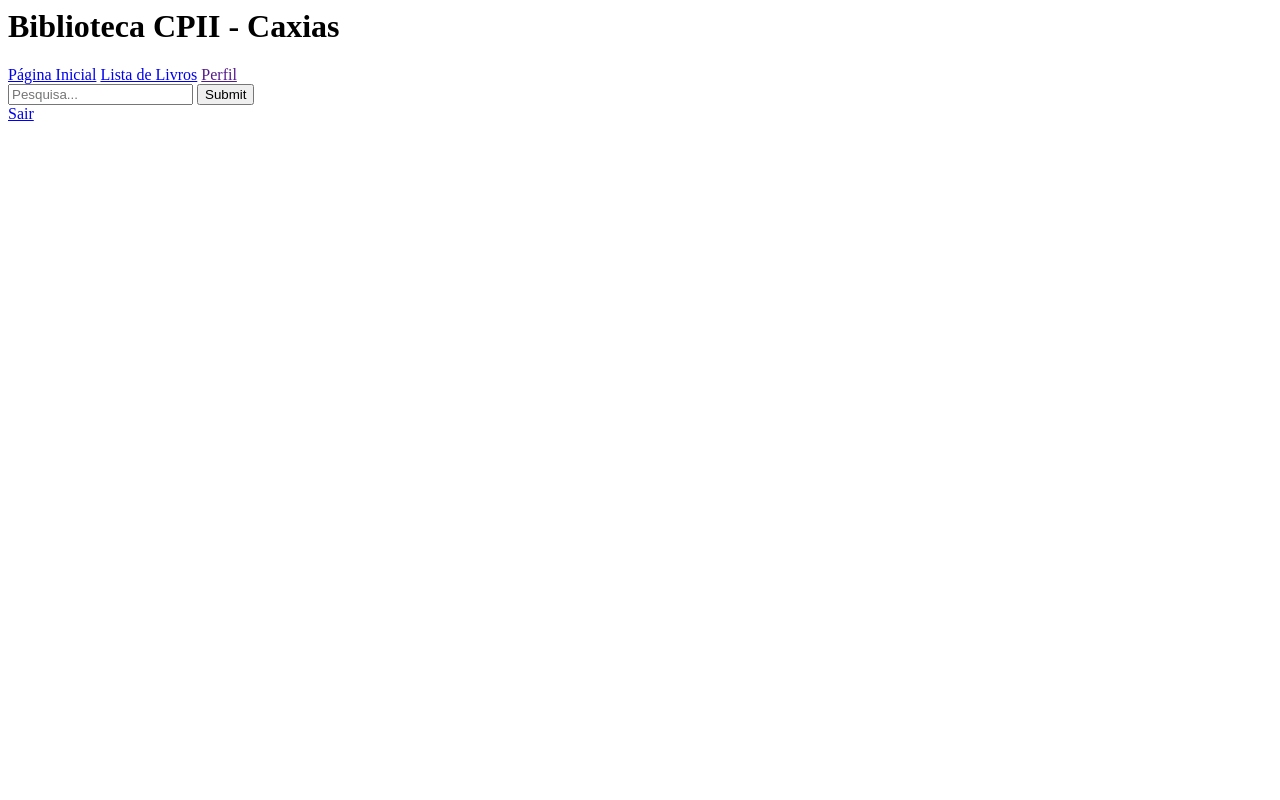
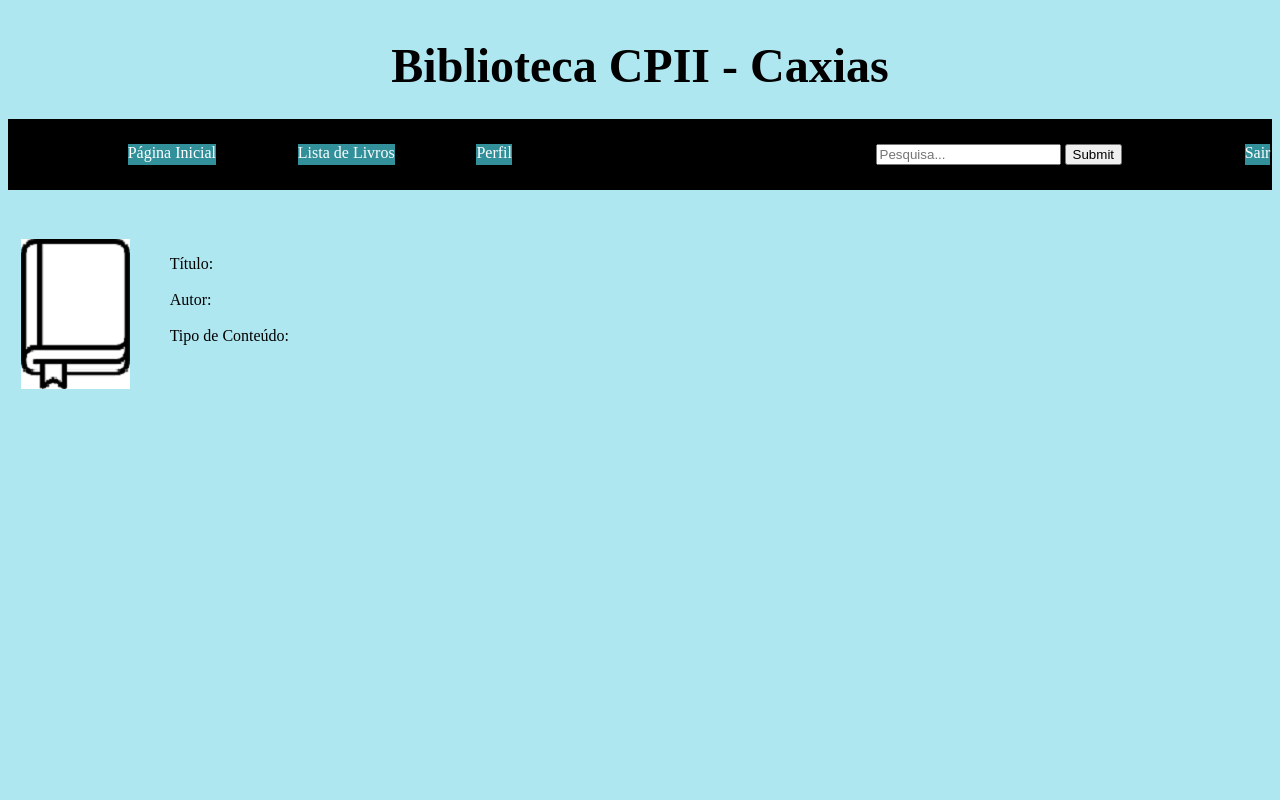
Before and after one commit to cp2-dc-info-projeto-final/alexandr-ia, a PHP site: page /Livro/listagemDeLivros.php in a window 1280 px wide. Run offline with PHP 8.4, Linux system fonts and the light colour scheme; data that the repository does not hold is empty.

Commit message:
Alterações na Página Inicial, adcionadas funções de Pesquisa e começo de desenvolvimento da Listagem de Livros

```diff
--- a/Alexandr_IA/Livro/listagemDeLivros.php
+++ b/Alexandr_IA/Livro/listagemDeLivros.php
@@ -1,9 +1,107 @@
+<?php
+
+	require_once('../Modelo/TabelaLivros.php');
+
+	$listaLivros = PesquisaLivro('', 'pp_titulo');
+
+?>
 <html>
 
 	<head>
 
 		<title>Lista de Livros</title>
 		<meta charset="utf-8">
+		<link rel="stylesheet" type="text/css" href="../ArquivosStyle/FolhaDeEstilo.css">
+
+		<style>
+
+			  h1{
+                  margin-bottom: 2%;
+                }
+
+			  body{
+
+				  margin-top: 3%;
+
+			  }
+
+			  #barra{
+
+				  display: flex;
+				  margin-top: auto;
+				  background-color: #000000;
+
+			  }
+			  #barra a{
+
+				  background-color: #32909a;
+				  color: #FFFFFF;
+				  text-decoration: none;
+
+			  }
+			  #itens_nav{
+
+				  float: left;
+				  padding: 2% 0;
+				  margin-left: 3%;
+				  display: flex;
+				  width: 66%;
+
+			  }
+
+			  #itens_nav a{
+
+				  margin-left: 10%;
+
+			  }
+
+			  #direita{
+
+				  padding: 2% 0;
+				  display: flex;
+				  float: right;
+				  width: 33%;
+
+			  }
+
+			  #sair{
+
+				  float: right;
+				  margin-left: 30%;
+				  color: white;
+
+			  }
+
+			  #pesquisa{
+
+				  margin-left: 3%;
+				  float: right;
+
+			  }
+
+			  .exibicaoLivro{
+
+				  display: flex;
+				  margin-left: 1%;
+				  margin-top: 1%;
+
+			  }
+
+			  .conteudo{
+
+				  display: flex;
+				  float: right;
+
+			  }
+
+			  .conteudo li{
+
+				  list-style-type:none;
+				  text-align: left;
+
+			  }
+
+		</style>
 
 	</head>
 
@@ -14,7 +112,7 @@
 		<div id="barra">
 
 			<div id="itens_nav">
-				<a href="PI_aluno_prof.php">Página Inicial</a>
+				<a href="../PaginaInicial/PI_aluno_prof.php">Página Inicial</a>
 				<a href="../Livro/listagemDeLivros.php">Lista de Livros</a>
 				<a href="">Perfil</a>
 			</div>
@@ -29,6 +127,22 @@
 		</div>
         <br><br>
 
+		<div class="exibicaoLivro">
+
+			<img src="../Imagens/Reduzidas/icon_livro.png">
+			<div class="conteudo">
+
+				<ul>
+					<li>Título: </li>
+					<br>
+					<li>Autor: </li>
+					<br>
+					<li>Tipo de Conteúdo: </li>
+				<ul>
+
+			</div>
+
+		</div>
 
 	</body>
 
--- a/Alexandr_IA/Modelo/TabelaLivros.php
+++ b/Alexandr_IA/Modelo/TabelaLivros.php
@@ -48,8 +48,10 @@
 
 		if($tipo == 'pp_titulo'){ // pp_ é Pesquisar Por
 
-			$sql = $bd -> prepare('SELECT titulo, autor FROM livro WHERE titulo LIKE %:string%');
-			$sql -> bindValue(':string', $string);
+			$string = str_replace("'", "", $string);
+
+			$sql = $bd -> prepare("SELECT titulo, autor FROM livro WHERE titulo LIKE :string ORDER BY titulo ASC");
+			$sql -> bindValue(':string', '%'.$string.'%');
 
 			$sql -> execute();
 			$sql = $sql -> fetch();
@@ -60,8 +62,8 @@
 
 		if($tipo == 'pp_autor'){
 
-			$sql = $bd -> prepare('SELECT titulo, autor FROM livro WHERE autor LIKE %:string%');
-			$sql -> bindValue(':string', $string);
+			$sql = $bd -> prepare('SELECT titulo, autor FROM livro WHERE autor LIKE :string ORDER BY autor ASC');
+			$sql -> bindValue(':string', '%'.$string.'%');
 
 			$sql -> execute();
 			$sql = $sql -> fetch();
@@ -72,8 +74,8 @@
 
 		if($tipo == 'pp_editora'){
 
-			$sql = $bd -> prepare('SELECT titulo, autor FROM livro WHERE editora LIKE %:string%');
-			$sql -> bindValue(':string', $string);
+			$sql = $bd -> prepare('SELECT titulo, autor FROM livro WHERE editora LIKE :string ORDER BY editora ASC');
+			$sql -> bindValue(':string', '%'.$string.'%');
 
 			$sql -> execute();
 			$sql = $sql -> fetch();
@@ -83,4 +85,18 @@
 		}
 
 	}
+
+	function VerificaTipo($titulo){
+
+		$sql = $bd -> prepare('SELECT observacao FROM livro WHERE titulo = :titulo');
+		$sql -> bindValue(':titulo', $titulo);
+		$sql -> execute();
+
+		$sql = $sql -> fetch();
+
+		$tipo = trim($sql['observacao']);
+
+		return $tipo;
+
+	}
 ?>
--- a/Alexandr_IA/PaginaInicial/PI_aluno_prof.php
+++ b/Alexandr_IA/PaginaInicial/PI_aluno_prof.php
@@ -175,7 +175,7 @@
 
 			<div id="itens_nav">
 				<a href="PI_aluno_prof.php">Página Inicial</a>
-				<a href="">Lista de Livros</a>
+				<a href="../Livro/listagemDeLivros.php">Lista de Livros</a>
 				<a href="">Perfil</a>
 			</div>
 			<div id="direita">
```
Also changed, not shown: Alexandr_IA/Imagens/Reduzidas/icon_audioLivro.png (added), Alexandr_IA/Imagens/Reduzidas/icon_braille.png (added), Alexandr_IA/Imagens/Reduzidas/icon_cd.png (added), Alexandr_IA/Imagens/Reduzidas/icon_cordel.png (added), Alexandr_IA/Imagens/Reduzidas/icon_dvd.png (added), Alexandr_IA/Imagens/Reduzidas/icon_fonteAmpliada.png (added), Alexandr_IA/Imagens/Reduzidas/icon_hq.png (added), Alexandr_IA/Imagens/Reduzidas/icon_livro.png (added), Alexandr_IA/Imagens/icon_audioLivro.png (added), Alexandr_IA/Imagens/icon_braille.png (added), Alexandr_IA/Imagens/icon_cd.png (added), Alexandr_IA/Imagens/icon_cordel.png (added), Alexandr_IA/Imagens/icon_dvd.png (added), Alexandr_IA/Imagens/icon_fonteAmpliada.png (added), 1 more files.
